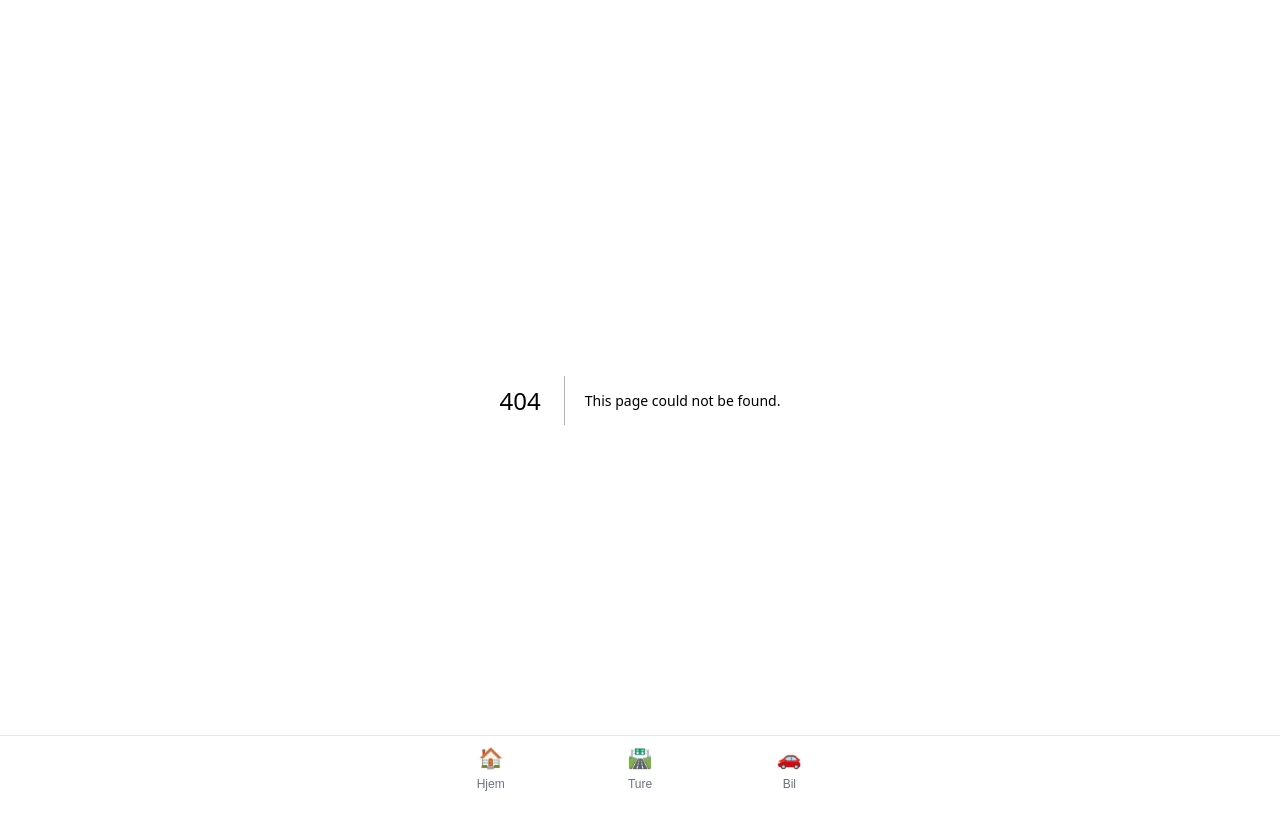
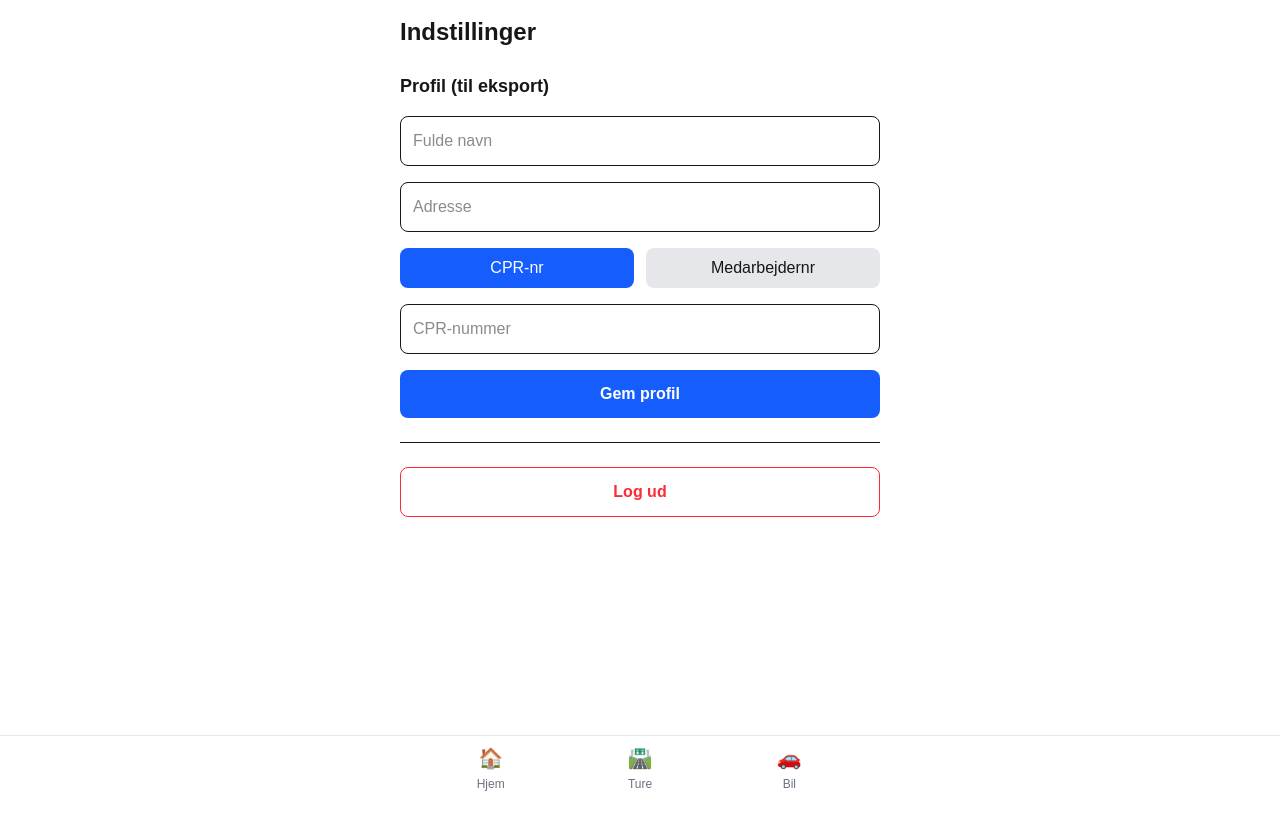
Before and after one commit to LetUsDoIT-Org/korebog, a Next.js app: page /settings in a window 1280 px wide. Before the commit this address had no page. Shown: the top 830 px of the page. After the commit the page ends 800 px from the top, so only its background shows below. Built offline with nearby package versions, Linux system fonts and the light colour scheme; no server answers; the database is empty.

Commit message:
feat: add settings page with user profile for SKAT export

```diff
--- /dev/null
+++ b/src/app/settings/page.tsx
@@ -0,0 +1,86 @@
+'use client'
+
+import { useEffect, useState } from 'react'
+import { getProfile, upsertProfile } from '@/lib/api/profile'
+import { createClient } from '@/lib/supabase/client'
+import { useRouter } from 'next/navigation'
+
+export default function SettingsPage() {
+  const router = useRouter()
+  const [fullName, setFullName] = useState('')
+  const [address, setAddress] = useState('')
+  const [identifier, setIdentifier] = useState('')
+  const [identifierType, setIdentifierType] = useState<'cpr' | 'employee_number'>('cpr')
+  const [saved, setSaved] = useState(false)
+
+  useEffect(() => {
+    getProfile().then((p) => {
+      if (p) {
+        setFullName(p.full_name)
+        setAddress(p.address)
+        setIdentifier(p.identifier)
+        setIdentifierType(p.identifier_type as 'cpr' | 'employee_number')
+      }
+    })
+  }, [])
+
+  async function handleSave(e: React.FormEvent) {
+    e.preventDefault()
+    await upsertProfile({
+      full_name: fullName,
+      address,
+      identifier,
+      identifier_type: identifierType,
+    })
+    setSaved(true)
+    setTimeout(() => setSaved(false), 2000)
+  }
+
+  async function handleLogout() {
+    const supabase = createClient()
+    await supabase.auth.signOut()
+    router.push('/login')
+  }
+
+  return (
+    <div className="p-4 max-w-lg mx-auto space-y-6">
+      <h1 className="text-2xl font-bold">Indstillinger</h1>
+
+      <form onSubmit={handleSave} className="space-y-4">
+        <h2 className="text-lg font-semibold">Profil (til eksport)</h2>
+        <input type="text" placeholder="Fulde navn" value={fullName}
+          onChange={(e) => setFullName(e.target.value)}
+          className="w-full rounded-lg border p-3 dark:bg-gray-800 dark:border-gray-700" />
+        <input type="text" placeholder="Adresse" value={address}
+          onChange={(e) => setAddress(e.target.value)}
+          className="w-full rounded-lg border p-3 dark:bg-gray-800 dark:border-gray-700" />
+
+        <div className="flex gap-3">
+          <button type="button" onClick={() => setIdentifierType('cpr')}
+            className={`flex-1 rounded-lg p-2 text-center ${identifierType === 'cpr' ? 'bg-blue-600 text-white' : 'bg-gray-200 dark:bg-gray-700'}`}>
+            CPR-nr
+          </button>
+          <button type="button" onClick={() => setIdentifierType('employee_number')}
+            className={`flex-1 rounded-lg p-2 text-center ${identifierType === 'employee_number' ? 'bg-blue-600 text-white' : 'bg-gray-200 dark:bg-gray-700'}`}>
+            Medarbejdernr
+          </button>
+        </div>
+        <input type="text" placeholder={identifierType === 'cpr' ? 'CPR-nummer' : 'Medarbejdernummer'}
+          value={identifier} onChange={(e) => setIdentifier(e.target.value)}
+          className="w-full rounded-lg border p-3 dark:bg-gray-800 dark:border-gray-700" />
+
+        <button type="submit"
+          className="w-full rounded-lg bg-blue-600 p-3 text-white font-semibold hover:bg-blue-700">
+          {saved ? 'Gemt!' : 'Gem profil'}
+        </button>
+      </form>
+
+      <hr className="dark:border-gray-700" />
+
+      <button onClick={handleLogout}
+        className="w-full rounded-lg border border-red-500 p-3 text-red-500 font-semibold hover:bg-red-50 dark:hover:bg-red-950">
+        Log ud
+      </button>
+    </div>
+  )
+}
--- /dev/null
+++ b/src/lib/api/profile.ts
@@ -0,0 +1,24 @@
+import { createClient } from '@/lib/supabase/client'
+import type { UserProfile } from '@/types/database'
+
+export async function getProfile(): Promise<UserProfile | null> {
+  const supabase = createClient()
+  const { data } = await supabase.from('user_profiles').select('*').single()
+  return data
+}
+
+export async function upsertProfile(
+  profile: Pick<UserProfile, 'full_name' | 'address' | 'identifier' | 'identifier_type'>
+): Promise<UserProfile> {
+  const supabase = createClient()
+  const { data: { user } } = await supabase.auth.getUser()
+  if (!user) throw new Error('Not authenticated')
+
+  const { data, error } = await supabase
+    .from('user_profiles')
+    .upsert({ ...profile, user_id: user.id }, { onConflict: 'user_id' })
+    .select()
+    .single()
+  if (error) throw error
+  return data
+}
```
